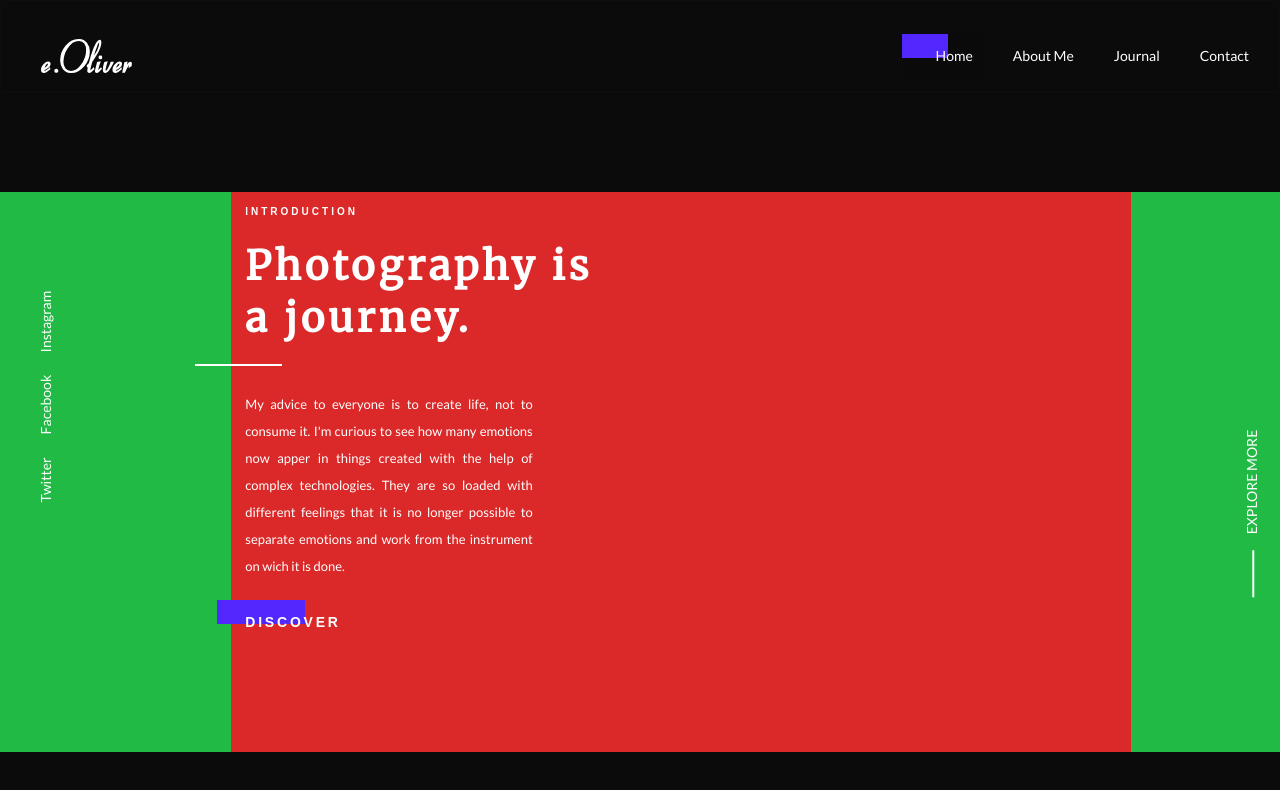
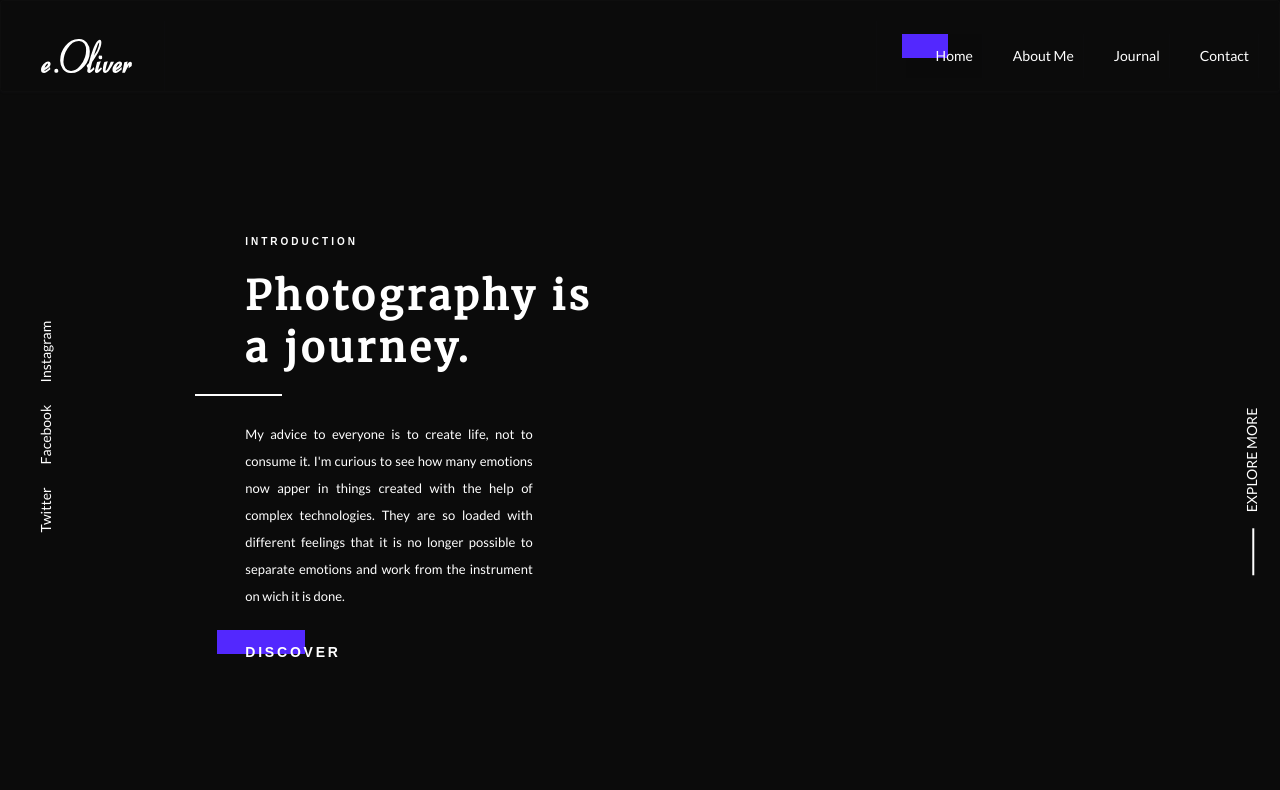
Before and after one commit to dalejodc/frontend-test, an Angular app: page / in a window 1280 px wide. Shown: the top 790 px of the page. Built offline with nearby package versions, Linux system fonts and the light colour scheme.

Commit message:
No color column

```diff
--- a/src/app/components/header/header.component.html
+++ b/src/app/components/header/header.component.html
@@ -5,22 +5,22 @@
 <div class="header">
   <app-navbar></app-navbar>
 
-  <div class="ui stackable grid" style="margin-top:100px; min-height: 70vh">
-    <div class="green three wide column center aligned">
+  <div class="ui stackable grid" style="margin-top:130px; min-height: 50vh">
+    <div class="three wide column center aligned">
       <nav class="rotated">
         <a href="https://twitter.com/" target="_blank">Twitter</a>
         <a href="https://www.facebook.com/" target="_blank">Facebook</a>
         <a href="https://www.instagram.com" target="_blank">Instagram</a>
       </nav>
     </div>
-    <div class="red eleven wide column ">
+    <div class="eleven wide column ">
       <h4 class="white-text little-title">INTRODUCTION</h4>
       <h1 class="white-text title">Photography is <br>a journey.</h1>
 
       <div class="divider"></div>
 
       <div class="main-paragraph">
-        <p>My advice to everyone is to create life, not to consume it. I'm curious to see how many emotions now apper
+        <p class="white-text">My advice to everyone is to create life, not to consume it. I'm curious to see how many emotions now apper
           in
           things created with the help of complex technologies. They are so loaded with different feelings that it is
           no
@@ -32,8 +32,7 @@
       <button class="btn">DISCOVER</button>
 
     </div>
-    <!-- <div class="orange seven wide column"></div> -->
-    <div class="green two wide column center aligned" style="position: relative">
+    <div class="two wide column center aligned" style="position: relative">
       <a href="#" class="explore" >EXPLORE MORE</a>
     </div>
   </div>
```
